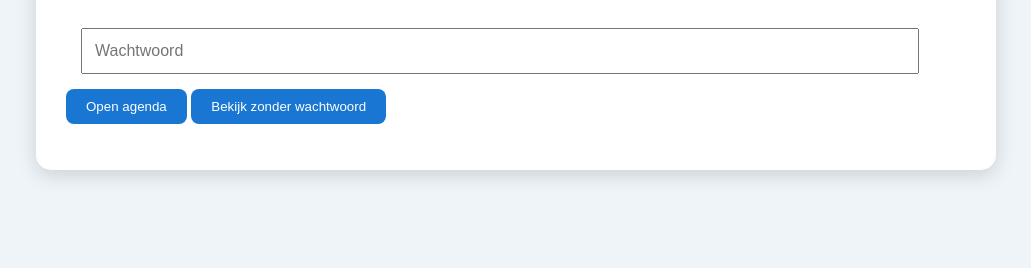
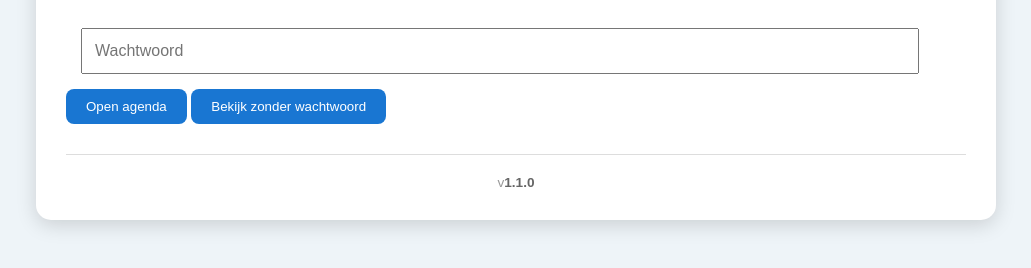
Before and after one commit to psclwastaken/ziekenhuisplanner, a website: page index.html in a window 1280 px wide. Shown: the part 152-420 px from the top of the page, without its empty margins (124-1155 px from the left). Drawn offline with Linux system fonts and the light colour scheme.

Commit message:
Update index.html

```diff
--- a/index.html
+++ b/index.html
@@ -39,6 +39,10 @@
 
     <p id="error"></p>
 
+<footer id="footer">
+v<span id="version">1.1.0</span>
+</footer>
+
 </div>
 
 
```
